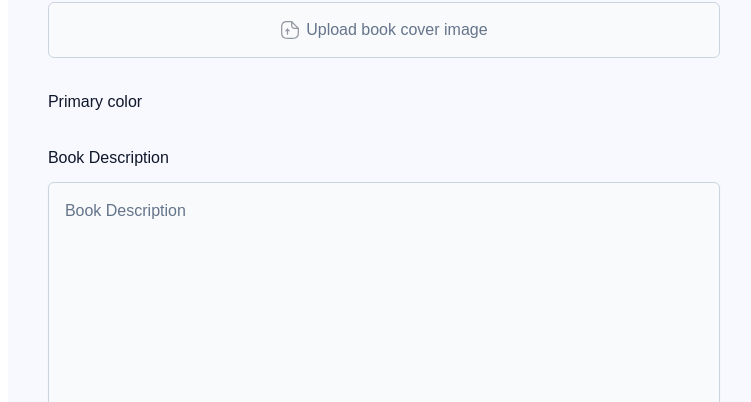
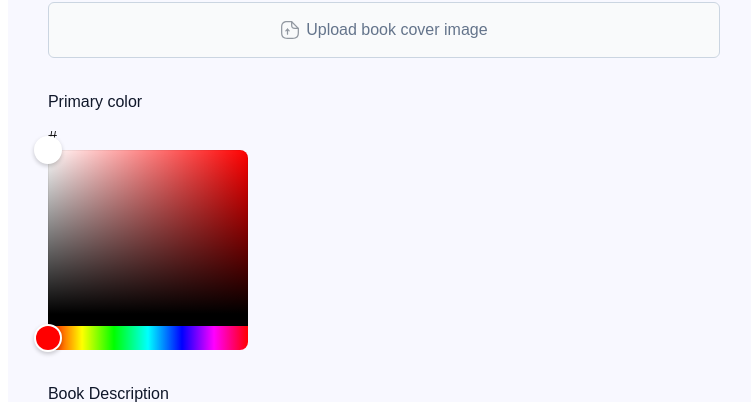
Before and after one commit to rlbk/Pro-Library, a Next.js app: page /admin/books/new in a window 1280 px wide. Shown: the part 918-1320 px from the top of the page, without its empty margins (237-988 px from the left). Built offline with nearby package versions, Linux system fonts and the light colour scheme; no server answers; sample sign-in values are in the browser's storage; a web font is replaced by a local one.

Commit message:
Add color picker component

```diff
--- /dev/null
+++ b/components/admin/color-picker.tsx
@@ -0,0 +1,27 @@
+"use client";
+
+import React, { useState } from "react";
+import { HexColorInput, HexColorPicker } from "react-colorful";
+
+interface IProps {
+  value?: string;
+  onPickerChange: (color: string) => void;
+}
+
+const ColorPicker = ({ value, onPickerChange }: IProps) => {
+  return (
+    <div className="relative">
+      <div className="flex flex-row items-center">
+        <p>#</p>
+        <HexColorInput
+          color={value}
+          onChange={onPickerChange}
+          className="hex-input"
+        />
+      </div>
+      <HexColorPicker color={value} onChange={onPickerChange} />
+    </div>
+  );
+};
+
+export default ColorPicker;
--- a/components/admin/forms/book-form.tsx
+++ b/components/admin/forms/book-form.tsx
@@ -27,6 +27,7 @@ import { useRouter } from "next/navigation";
 import { bookSchema } from "@/lib/validation";
 import { Textarea } from "@/components/ui/textarea";
 import FileUpload from "@/components/file-upload";
+import ColorPicker from "../color-picker";
 
 interface IProps extends Partial<IBook> {
   type?: "create" | "update";
@@ -51,7 +52,9 @@ const BookFrom = ({ type, ...book }: IProps) => {
     },
   });
 
-  const handleSubmit = async (data: z.infer<typeof bookSchema>) => {};
+  const handleSubmit = async (data: z.infer<typeof bookSchema>) => {
+    console.log(data, "@bookform dta");
+  };
 
   return (
     <div className="flex flex-col gap-4">
@@ -200,7 +203,12 @@ const BookFrom = ({ type, ...book }: IProps) => {
                 <FormLabel className="text-base font-normal text-dark-500">
                   Primary color
                 </FormLabel>
-                <FormControl>{/* Primary Color */}</FormControl>
+                <FormControl>
+                  <ColorPicker
+                    value={field.value}
+                    onPickerChange={field.onChange}
+                  />
+                </FormControl>
                 <FormMessage />
               </FormItem>
             )}
--- a/components/file-upload.tsx
+++ b/components/file-upload.tsx
@@ -35,6 +35,7 @@ interface IProps {
   folder: string;
   variant: "light" | "dark";
   onFileChange: (filePath: string) => void;
+  value?: string;
 }
 
 const FileUpload = ({
@@ -44,10 +45,17 @@ const FileUpload = ({
   folder,
   type,
   variant,
+  value,
 }: IProps) => {
   const { toast } = useToast();
   const ikUploadRef = useRef(null);
-  const [file, setFile] = useState<{ filePath: string } | null>(null);
+  const [file, setFile] = useState<{ filePath: string } | null>(
+    value
+      ? {
+          filePath: value,
+        }
+      : null
+  );
   const [progress, setProgress] = useState(0);
 
   const styles = {
@@ -142,9 +150,8 @@ const FileUpload = ({
         {file && (
           <p className={cn("upload-filename", styles.text)}>{file.filePath}</p>
         )}
-        {/* {file && <p className="upload-filename">{file.filePath}</p>} */}
       </button>
-      {progress > 0 && progress !== 100 && (
+      {progress > 0 && (
         <div className="w-full rounded-full bg-green-200">
           <div className="progress" style={{ width: `${progress}%` }}>
             {progress}%
--- a/lib/validation.ts
+++ b/lib/validation.ts
@@ -18,7 +18,7 @@ export const bookSchema = z.object({
   description: z.string().trim().min(10).max(1000),
   author: z.string().trim().min(2).max(100),
   genre: z.string().trim().min(2).max(50),
-  rating: z.number().min(1).max(5),
+  rating: z.coerce.number().min(1).max(5),
   totalCopies: z.coerce.number().int().positive().lte(1000),
   coverUrl: z.string().nonempty(),
   coverColor: z
--- a/package.json
+++ b/package.json
@@ -32,6 +32,7 @@
     "next": "15.1.4",
     "next-auth": "^5.0.0-beta.25",
     "react": "^19.0.0",
+    "react-colorful": "^5.6.1",
     "react-dom": "^19.0.0",
     "react-hook-form": "^7.54.2",
     "tailwind-merge": "^2.6.0",
```
Also changed, not shown: 1 other file (tests, documents, lock files or other folders).
